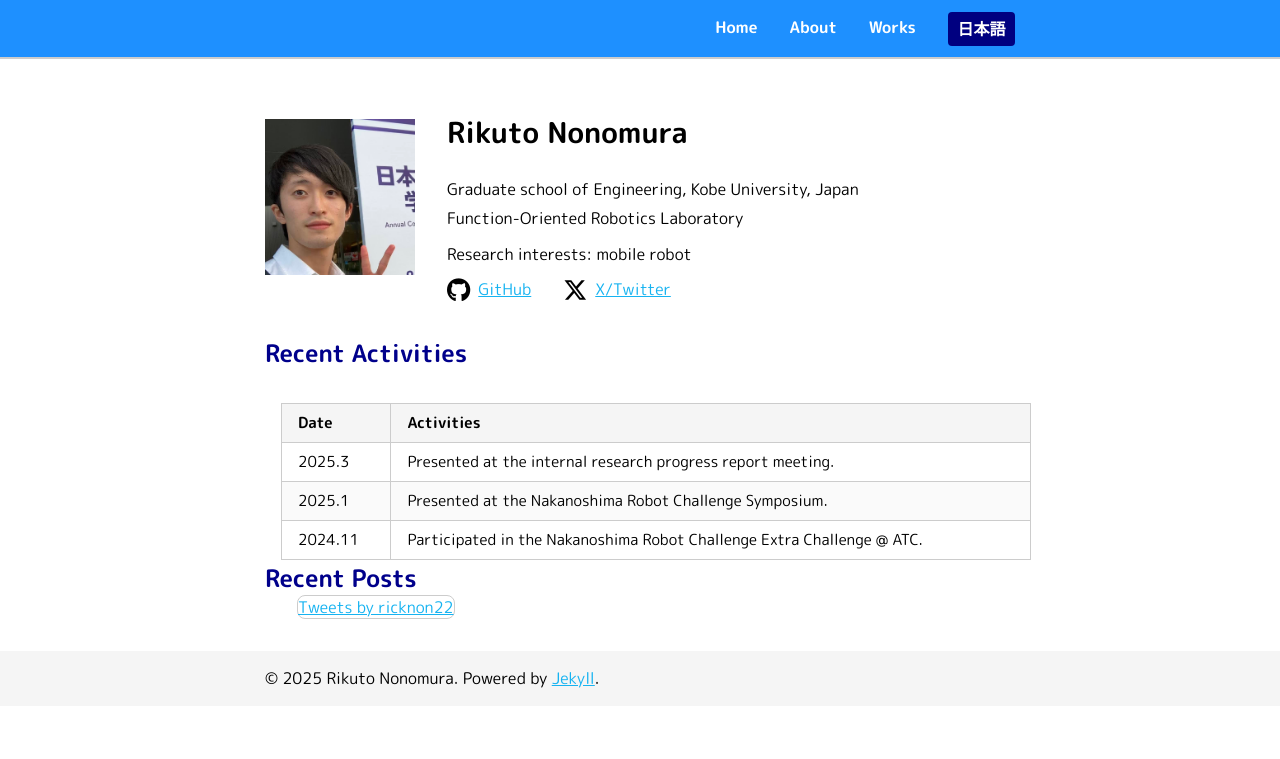
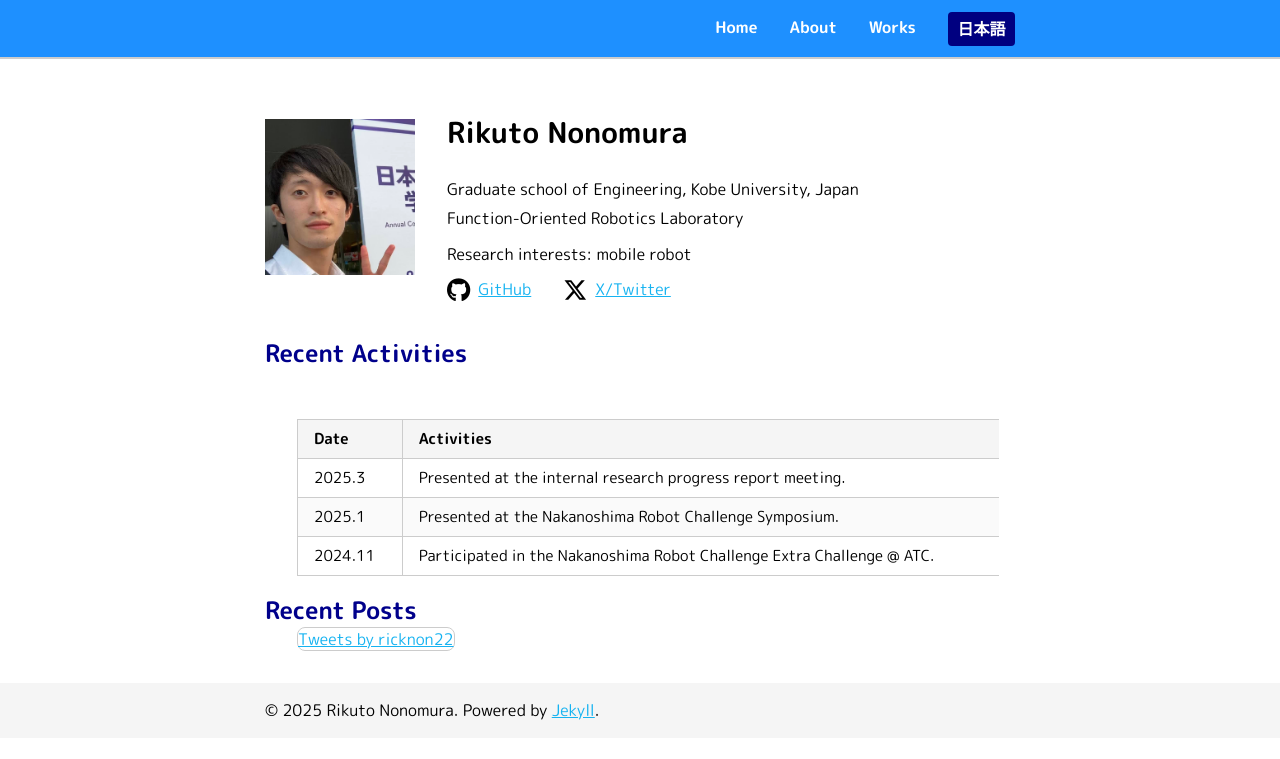
Before and after one commit to RickNon/ricknon.github.io, a Jekyll site: the page built from en/index.md, in a window 1280 px wide. Shown: the top 759 px of the page. Built offline with Jekyll 4.4.1, drawn with Linux system fonts in a browser that asks for light colours; comment, search, counter and statistics services are not loaded.

Commit message:
revise table settings

```diff
--- a/_includes/contents/about.html
+++ b/_includes/contents/about.html
@@ -38,6 +38,7 @@
     <div class="about-container">
         {% if page.lang == 'ja' %}
         <h2 style="color: #00008b">学歴</h2>
+        <div class="table-container">
             <table class="table">
                 <thead>
                 <tr>
@@ -52,8 +53,10 @@
                     <tr><td>2024–</td><td>神戸大学大学院工学研究科 機械工学専攻 博士前期課程</td></tr>
                 </tbody>
             </table>
+        </div>
         {% else %}
         <h2 style="color: #00008b">Educational Background</h2>
+        <div class="table-container">
             <table class="table">
                 <thead>
                 <tr>
@@ -68,6 +71,7 @@
                     <tr><td>2024–</td><td>Graduate School of Engineering, Kobe University</td></tr>
                 </tbody>
             </table>
+        </div>
         {% endif %}
     </div>
 
--- a/_includes/contents/index.html
+++ b/_includes/contents/index.html
@@ -2,6 +2,7 @@
     <div class="index-container">
         {% if page.lang == 'ja' %}
         <h2 style="color: #00008b">最近の活動</h2>
+        <div class="table-container">
             <table class="table">
                 <thead>
                 <tr>
@@ -15,8 +16,10 @@
                     <tr><td>2024.11</td><td>中之島ロボットチャレンジエクストラチャレンジ@ATCに参加しました．</td></tr>
                 </tbody>
             </table>
+        </div>
         {% else %}
         <h2 style="color: #00008b">Recent Activities</h2>
+        <div class="table-container">
             <table class="table">
                 <thead>
                 <tr>
@@ -30,6 +33,7 @@
                     <tr><td>2024.11</td><td>Participated in the Nakanoshima Robot Challenge Extra Challenge @ ATC.</td></tr>
                 </tbody>
             </table>
+        </div>
         {% endif %}
     </div>
 
@@ -39,15 +43,6 @@
         {% else %}
         <h2 style="color: #00008b">Recent Posts</h2>
         {% endif %}
-        <!-- <a class="twitter-timeline"
-            href="https://twitter.com/ricknon22"
-            data-tweet-limit="3"
-            data-lang="ja"
-            data-chrome="noheader nofooter"
-            data-width="100%"
-            data-height="500">
-            Tweets by @ricknon22
-        </a> -->
         <a class="twitter-timeline" href="https://twitter.com/ricknon22?ref_src=twsrc%5Etfw">Tweets by ricknon22</a> <script async src="https://platform.twitter.com/widgets.js" charset="utf-8"></script>
     </div>
 </section>
--- a/_sass/_layout.scss
+++ b/_sass/_layout.scss
@@ -138,6 +138,10 @@ main {
             margin-bottom: 1rem;
             }
         }
+        .table-container {
+            margin-left: 0.5rem;
+            margin-right: 0.5rem;
+        }
     }
 }
 
@@ -263,6 +267,10 @@ main {
     }
 }
 
+.table-container {
+    overflow-x: auto;
+    margin: 1rem 1rem;
+}
 
 // Footer styles
 .site-footer {
```
Lines whose indentation alone changed are shown as unchanged.
